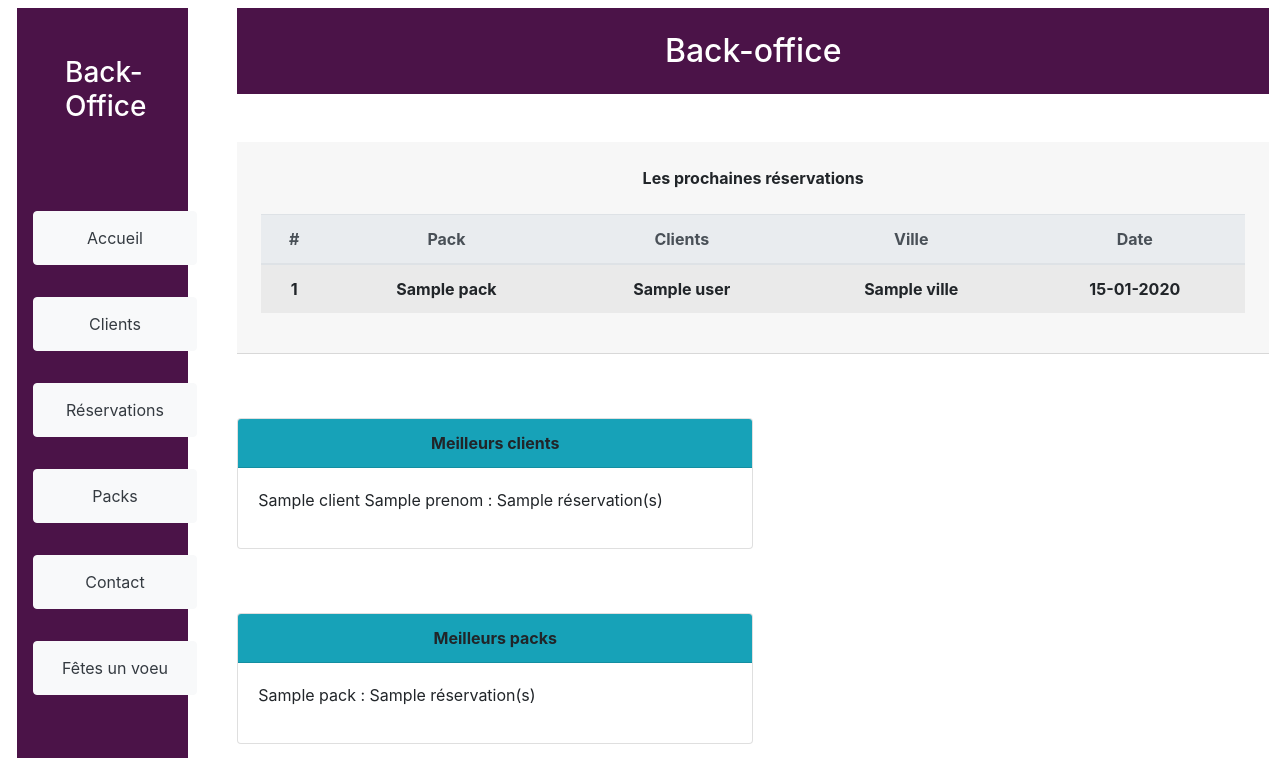
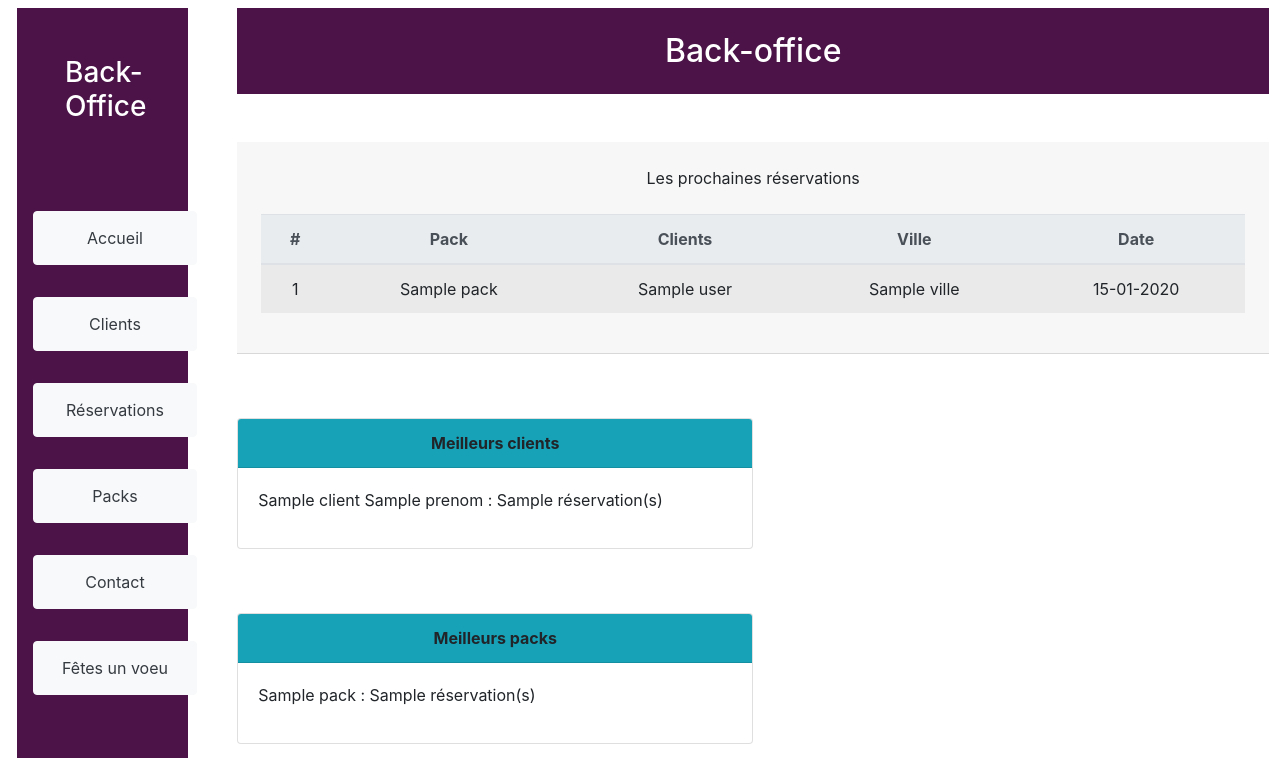
Before and after one commit to PriscaR78/fetes_un_voeu, a Symfony app: template templates/back/backoffice.html.twig in a window 1280 px wide. Shown: the top 758 px of the page. Run offline with Twig, Linux system fonts and the light colour scheme; the template is opened without the code that fills it: most values are stand-ins (such as "Sample title", 1, 10 or a date in 2020); some libraries are stand-ins or nearby versions.

Commit message:
initialisation

```diff
--- a/templates/back/backoffice.html.twig
+++ b/templates/back/backoffice.html.twig
@@ -3,7 +3,7 @@
 {% block body %}
 <div class="container-fluid m-1">
 <h2 class="text-center mt-2 mb-5 p-4 text-white" style="background-color: #4b1348"> Back-office</h2>
- <div class="card-header font-weight-bold text-center mt-5 mb-3 p-4">
+ <div class="card-header font-weight text-center mt-5 mb-3 p-4">
          <p class="mb-4">Les prochaines réservations</p>
 
     <table class="table table-striped w-100">
```
Also changed, not shown: src/Controller/BackController.php (+0 -37 lines).
